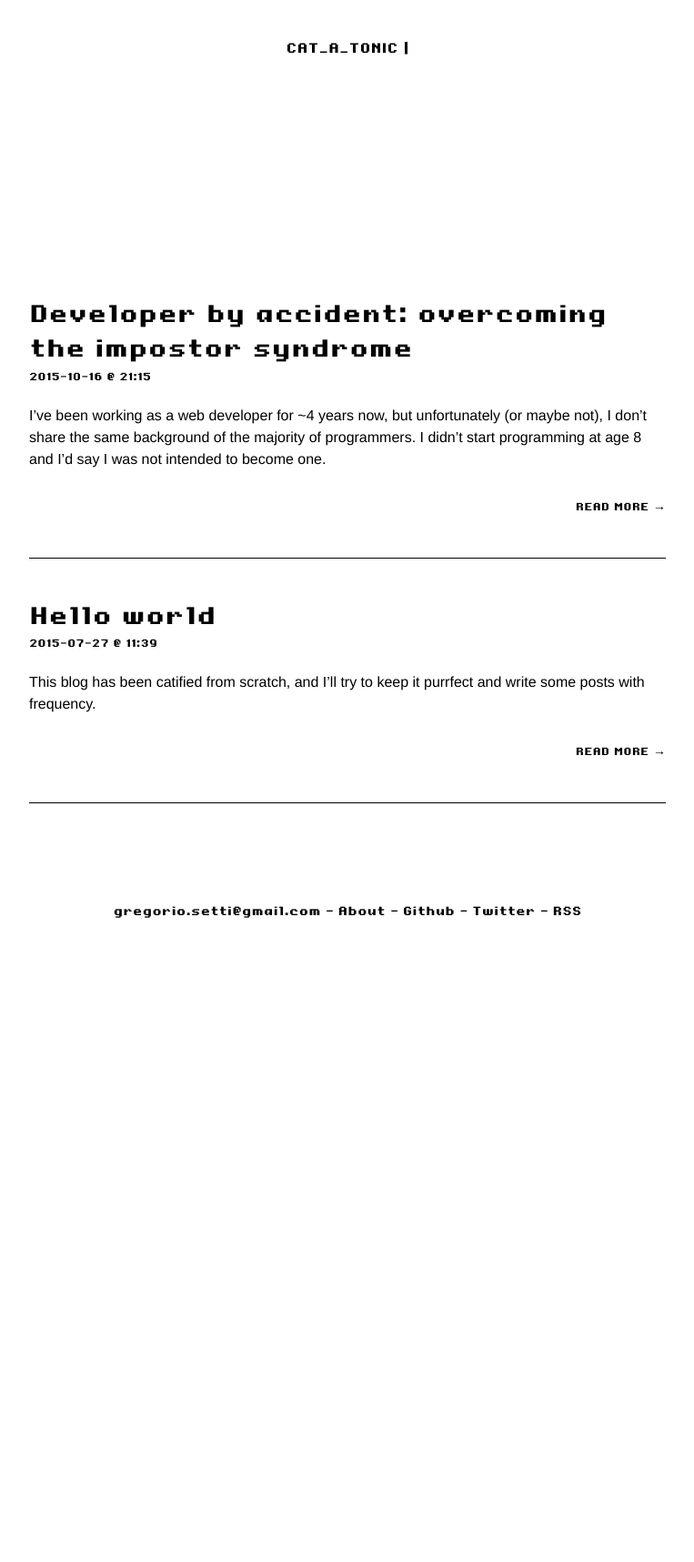
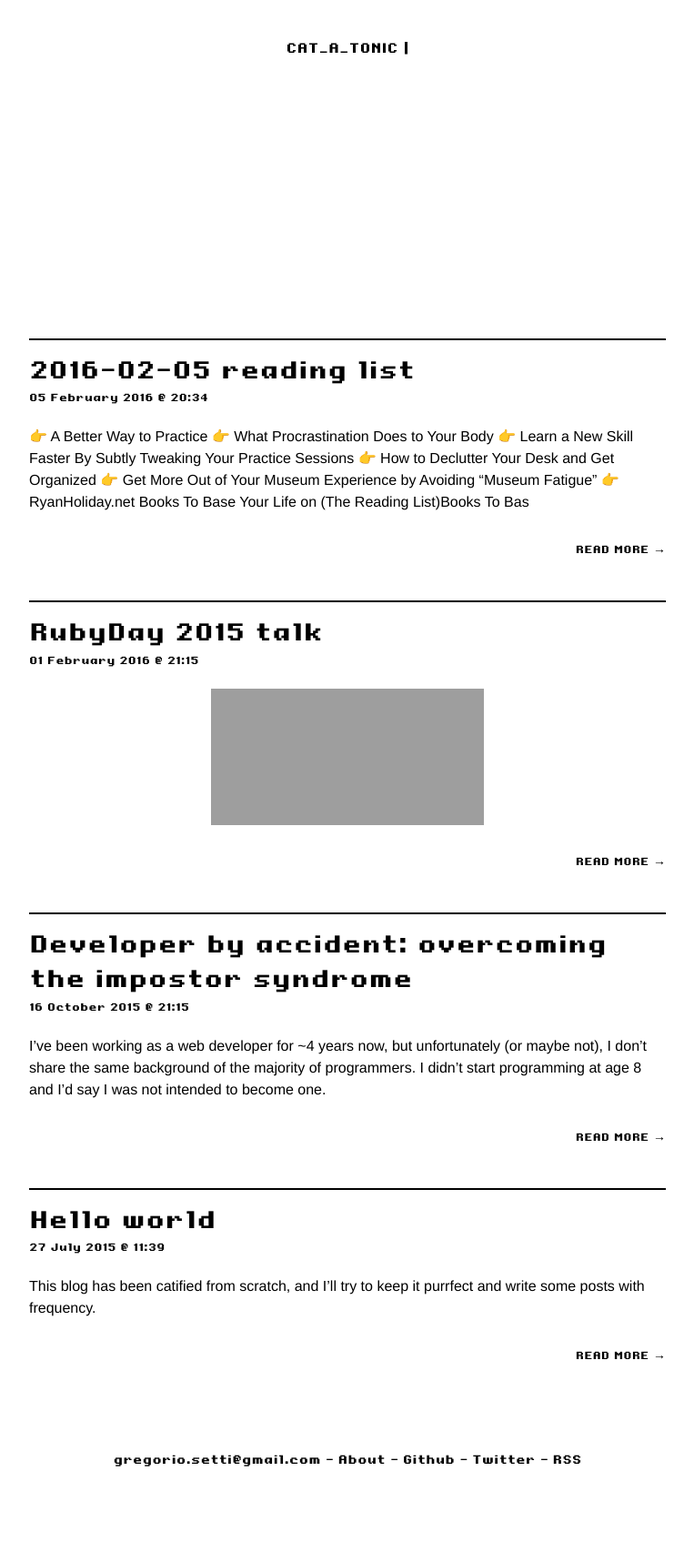
Before and after one commit to desmondhume/desmondhume.github.io, a Jekyll site: the page built from index.html, in a window 1280 px wide. Shown: the whole page at 91% size, without its empty margins (258-1021 px from the left). Built offline with Jekyll 4.4.1, drawn with Linux system fonts in a browser that asks for light colours; before the commit the page ends 1114 px from its top, so only the background shows below that; grey boxes are pictures that could not be loaded.

Commit message:
Ruby talk + first reading list

```diff
--- a/_layouts/post.html
+++ b/_layouts/post.html
@@ -5,7 +5,7 @@ layout: default
 
   <header>
     <h1 class="post-title">{{ page.title }}</h1>
-    <span class="post-meta">{{ page.date | date: "%Y-%m-%d @ %H:%M" }}</p>
+    <span class="post-meta">{{ page.date | date: "%d %B %Y @ %H:%M" }}</p>
   </header>
 
   <article class="post-content">
--- /dev/null
+++ b/_posts/2016-02-05-05-02-2016-reading-list.markdown
@@ -0,0 +1,58 @@
+---
+layout: post
+title:  '2016-02-05 reading list'
+date:   2016-02-05 21:34:34 +0100
+categories: reading-lists
+excerpt: 👉 A Better Way to Practice 👉 What Procrastination Does to Your Body 👉 Learn a New Skill Faster By Subtly Tweaking Your Practice Sessions 👉 How to Declutter Your Desk and Get Organized 👉 Get More Out of Your Museum Experience by Avoiding "Museum Fatigue" 👉 RyanHoliday.net   Books To Base Your Life on (The Reading List)Books To Bas
+---
+
+# [A Better Way to Practice](http://lifehacker.com/5939374/a-better-way-to-practice)
+![alt text](http://i.kinja-img.com/gawker-media/image/upload/s--795fhI9v--/c_scale,fl_progressive,q_80,w_800/17xo0kb92tlwfjpg.jpg 'Logo Title Text 1')
+While it may be true that there are no shortcuts to anywhere worth going, there certainly are ways of needlessly prolonging the journey. We often waste lots of time because nobody ever taught us the most effective and efficient way to practice.
+
+[Read more](http://lifehacker.com/5939374/a-better-way-to-practice)
+
+***
+
+# [What Procrastination Does to Your Body](http://vitals.lifehacker.com/what-procrastination-does-to-your-body-1756744657#_ga=1.24308029.6601615.1454670118)
+
+Waiting until the last minute can actually do a number on your body. If you have a paper, presentation, or something else due soon, the normal response is to procrastinate. It may feel gratifying, but all that stress and tension has serious effects on your health.
+
+[Read more](http://vitals.lifehacker.com/what-procrastination-does-to-your-body-1756744657#_ga=1.24308029.6601615.1454670118)
+
+***
+
+
+# [Learn a New Skill Faster By Subtly Tweaking Your Practice Sessions](http://lifehacker.com/learn-a-new-skill-faster-by-subtly-tweaking-your-practi-1757111989)
+![alt text](http://i.kinja-img.com/gawker-media/image/upload/s--y12TjTM5--/uupklp4ii91lpngkiaek.png 'Logo Title Text 1')
+Practicing a lot doesn’t necessarily make you better at learning a new skill. Scientists at Johns Hopkins University School of Medicine have found that one key to mastering a skill quickly is to slightly change how you practice the skill.
+
+[Read more](http://lifehacker.com/learn-a-new-skill-faster-by-subtly-tweaking-your-practi-1757111989)
+
+***
+
+# [How to Declutter Your Desk and Get Organized](http://quickhacks.lifehacker.com/how-to-declutter-your-desk-and-get-organized-1757126328)
+
+No matter how clean you are, somehow your desk just gains clutter overtime like moss growing on a rock. My desk at home is scattered with trinkets, cables, and errant soy sauce packets from past lunches, which all just get in the way.
+
+[Read more](http://quickhacks.lifehacker.com/how-to-declutter-your-desk-and-get-organized-1757126328)
+
+***
+
+
+# [Get More Out of Your Museum Experience by Avoiding "Museum Fatigue"](http://lifehacker.com/get-more-out-of-your-museum-experience-by-avoiding-mus-1757191358)
+![alt text](http://i.kinja-img.com/gawker-media/image/upload/s--0dkwyPB5--/n83aked3vopt2fd95ze4.jpg 'Logo Title Text 1')
+You might find your museum experience more enjoyable if you actually spend less time inside, and spread it out over a few visits.  As Jeremy Anderberg at the Art of Manliness explains, “museum fatigue” is the phenomenon that occurs after you’ve been exploring a museum for a few hours.
+
+[Read more](http://lifehacker.com/get-more-out-of-your-museum-experience-by-avoiding-mus-1757191358)
+
+***
+
+
+# [RyanHoliday.net | Books To Base Your Life on (The Reading List)Books To Bas](http://ryanholiday.net/reading-list/)
+
+I’ve always devoured books. Why, exactly, I’m not sure. Obviously a big reason to read is because it’s fun. As Petrarch, a famous book lover observed some 700 years ago, “books give delight to the very marrow of one’s bones.
+
+[Read more](http://ryanholiday.net/reading-list/)
+
+***
--- a/_sass/_layout.scss
+++ b/_sass/_layout.scss
@@ -133,9 +133,9 @@
 
     hr {
         border: none;
-        height: 1px;
+        height: 2px;
         background-color: #000;
-        margin-bottom: 45px;
+        margin-bottom: 15px;
         margin-top: 45px;
     }
 }
@@ -195,4 +195,14 @@
             font-size: 18px;
         }
     }
+
+    hr {
+        margin: 50px 0;
+        border: 1px solid black;
+    }
 }
+
+iframe {
+    display: block;
+    margin: 0 auto;
+}
--- a/index.html
+++ b/index.html
@@ -4,6 +4,7 @@ layout: default
 
   <ul class="post-list">
     {% for post in site.posts %}
+      <hr />
       <li>
         <h2 class="post-title">
           {% if post.external_url %}
@@ -12,7 +13,7 @@ layout: default
             <a href="{{ post.url | prepend: site.baseurl }}">{{ post.title }}</a>
           {% endif %}
         </h2>
-        <span class="post-meta">{{ post.date | date: "%Y-%m-%d @ %H:%M" }}</span>
+        <span class="post-meta">{{ post.date | date: "%d %B %Y @ %H:%M" }}</span>
         <article class="post-content">
           {{ post.excerpt | markdownify }}
         </article>
@@ -22,6 +23,5 @@ layout: default
           <a href="{{ post.url | prepend: site.baseurl }}" class="readmore">READ MORE →</a>
         {% endif %}
       </li>
-      <hr />
     {% endfor %}
   </ul>
```
Also changed, not shown: _posts/2016-02-05-rubyday-talk.markdown (added, +9 -0 lines).
